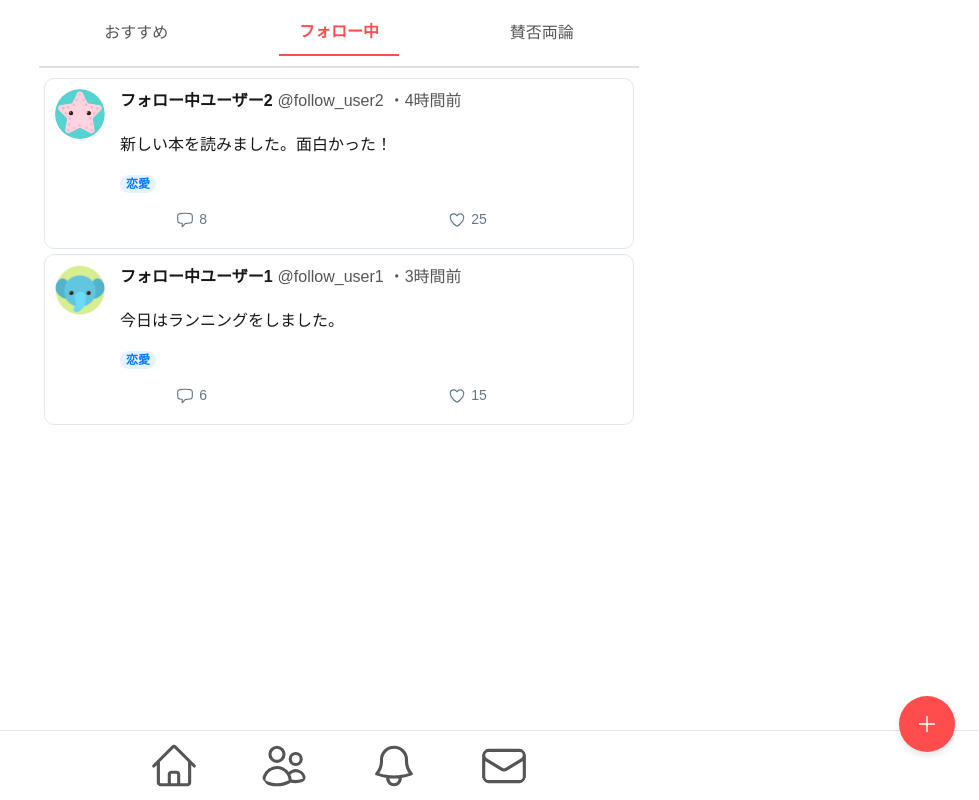
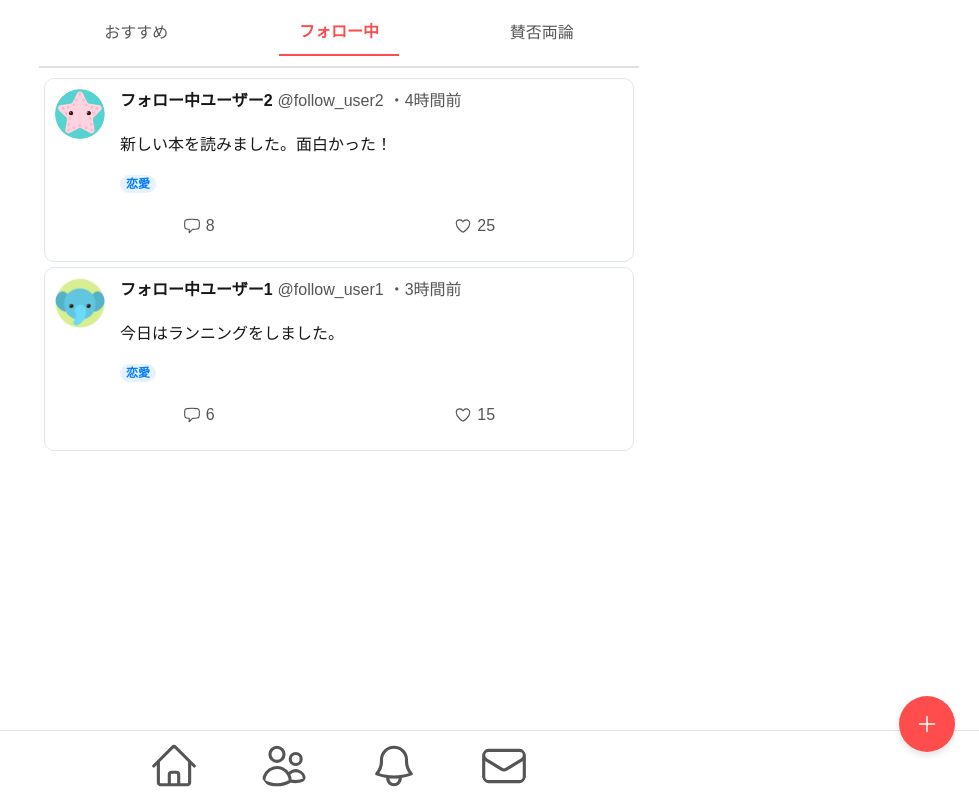
Before and after one commit to takahara-morpet/morpet-frontend, a Next.js app: page /timeline in a window 1280 px wide. Both pictures are taken after a click on the button "フォロー中". Shown: the whole page, without its empty margins (301-1280 px from the left). Built offline with nearby package versions, Linux system fonts and the light colour scheme; no server answers.

Commit message:
Post.cssを整理

```diff
--- a/src/components/organisms/Post.css
+++ b/src/components/organisms/Post.css
@@ -1,4 +1,6 @@
 /* Post.css */
+
+/* 共通スタイル */
 .post {
   display: flex;
   border: 1px solid #e1e8ed;
@@ -14,6 +16,22 @@
   height: 50px;
   border-radius: 50%;
   margin-right: 10px;
+}
+
+.post-content-wrapper {
+  display: flex;
+  width: 100%;
+  flex-direction: column;
+}
+
+.post-link-content {
+  display: flex;
+  text-decoration: none;
+  color: inherit;
+}
+
+.post-link-content:hover {
+  background-color: #f5f8fa; /* ホバー時の背景色 */
 }
 
 .post-body {
@@ -43,25 +61,58 @@
 
 .post-actions {
   display: flex;
-  justify-content: space-between;
-  font-size: 14px;
-  color: #657786;
+  justify-content: space-around;
+  padding: 8px;
+  margin-top: 8px;
 }
 
-.post-actions span {
-  margin-right: 15px;
+.post-action {
+  display: flex;
+  align-items: center;
   cursor: pointer;
+  background-color: #ffffff;
+  color: #555555;
+  border: none;
+  padding: 5px 10px;
+  border-radius: 5px;
+  transition: transform 0.2s, color 0.2s;
 }
 
-.post-action .icon {
+/* 返信ボタンのスタイル */
+.henshin:hover .icon {
+  color: #28a745; /* 緑色 */
+}
+
+/* いいねボタンのスタイル */
+.iine:hover {
+  color: #de2222; /* ホバー時の色 */
+  transform: scale(1.1);
+}
+
+.liked {
+  color: red; /* いいねされた状態 */
+}
+
+.icon {
   width: 18px;
   height: 18px;
   margin-right: 5px;
 }
-.post-action:hover {
-  color: #1d9bf0; /* アイコンホバー時の色を青に */
+
+.post-category {
+  margin-top: 8px;
+  font-size: 12px;
+  color: #657786; /* カテゴリーの色 */
 }
-/* Post.css */
+
+.category {
+  padding: 2px 6px;
+  background-color: #e6f3ff;
+  border-radius: 12px;
+  color: #007bff;
+  font-size: 12px;
+  font-weight: bold;
+}
 
 .anim-box.kiran {
   opacity: 1;
@@ -109,53 +160,3 @@
     opacity: 0;
   }
 }
-.liked {
-  color: red;
-}
-
-.post-content-wrapper {
-  display: flex;
-  width: 100%;
-  flex-direction: column;
-}
-
-.post-link-content {
-  display: flex;
-  text-decoration: none;
-  color: inherit;
-}
-
-.post-link-content:hover {
-  background-color: #f5f8fa; /* ホバー時の背景色 */
-}
-
-.post-actions {
-  display: flex;
-  justify-content: space-around;
-  padding: 8px;
-  margin-top: 8px;
-}
-
-.post-action {
-  display: flex;
-  align-items: center;
-  cursor: pointer;
-}
-
-.post-action:hover .icon {
-  color: #1da1f2; /* ホバー時のアイコン色 */
-}
-.post-category {
-  margin-top: 8px;
-  font-size: 12px;
-  color: #657786; /* カテゴリーの色 */
-}
-
-.category {
-  padding: 2px 6px;
-  background-color: #e6f3ff;
-  border-radius: 12px;
-  color: #007bff;
-  font-size: 12px;
-  font-weight: bold;
-}
--- a/src/components/organisms/Post.tsx
+++ b/src/components/organisms/Post.tsx
@@ -72,13 +72,17 @@ const Post: React.FC<PostProps> = ({
 
         <div className="post-actions">
           {/* 返信ボタン */}
-          <div className="post-action" onClick={handleReplyClick}>
+          <div className="post-action tooltip henshin"
+            data-tooltip="返信"
+            onClick={handleReplyClick}>
             <ChatBubbleLeftIcon className="icon" />
             <span>{replies}</span>
           </div>
 
           {/* いいねボタン */}
-          <div className="post-action" onClick={handleLikeClicked}>
+          <div className="post-action tooltip iine"
+             data-tooltip="いいね"
+             onClick={handleLikeClicked}>
             {isLiked ? (
               <HeartIconSolid className="icon liked" />
             ) : (
```
